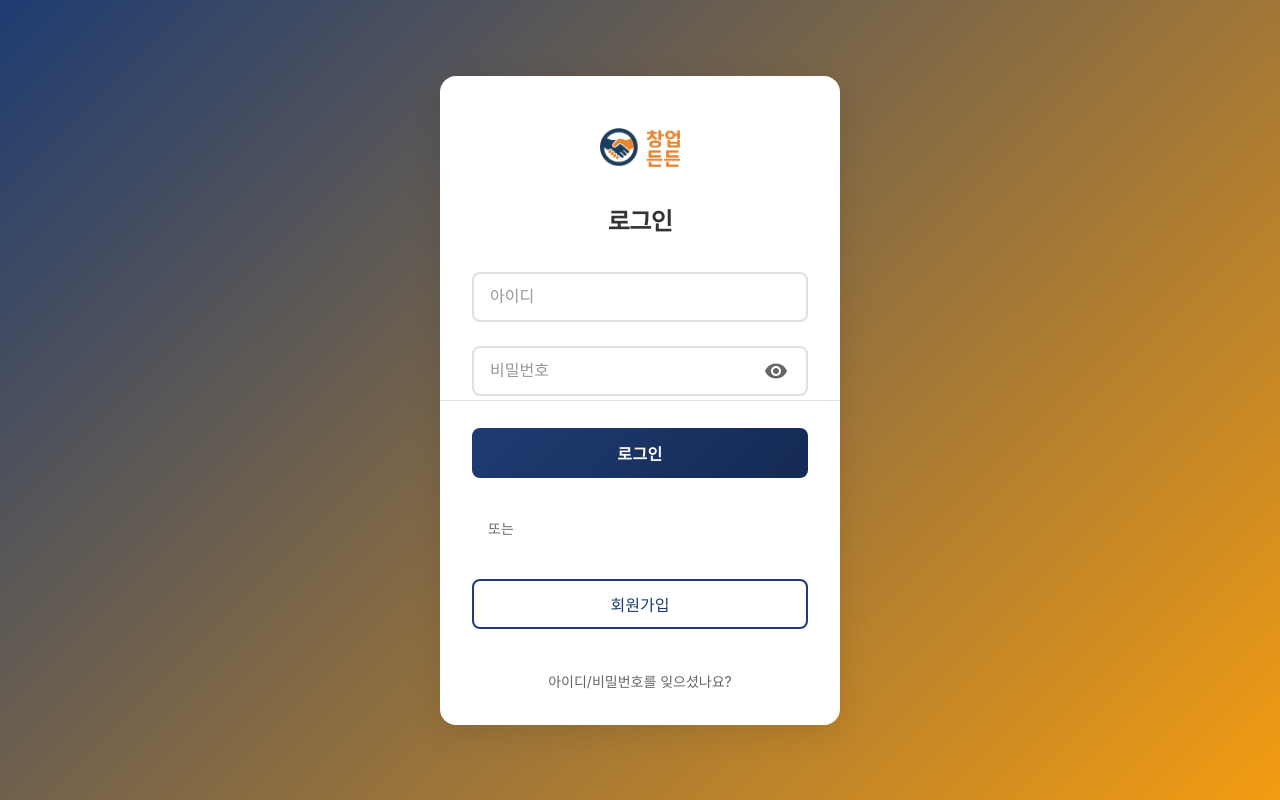
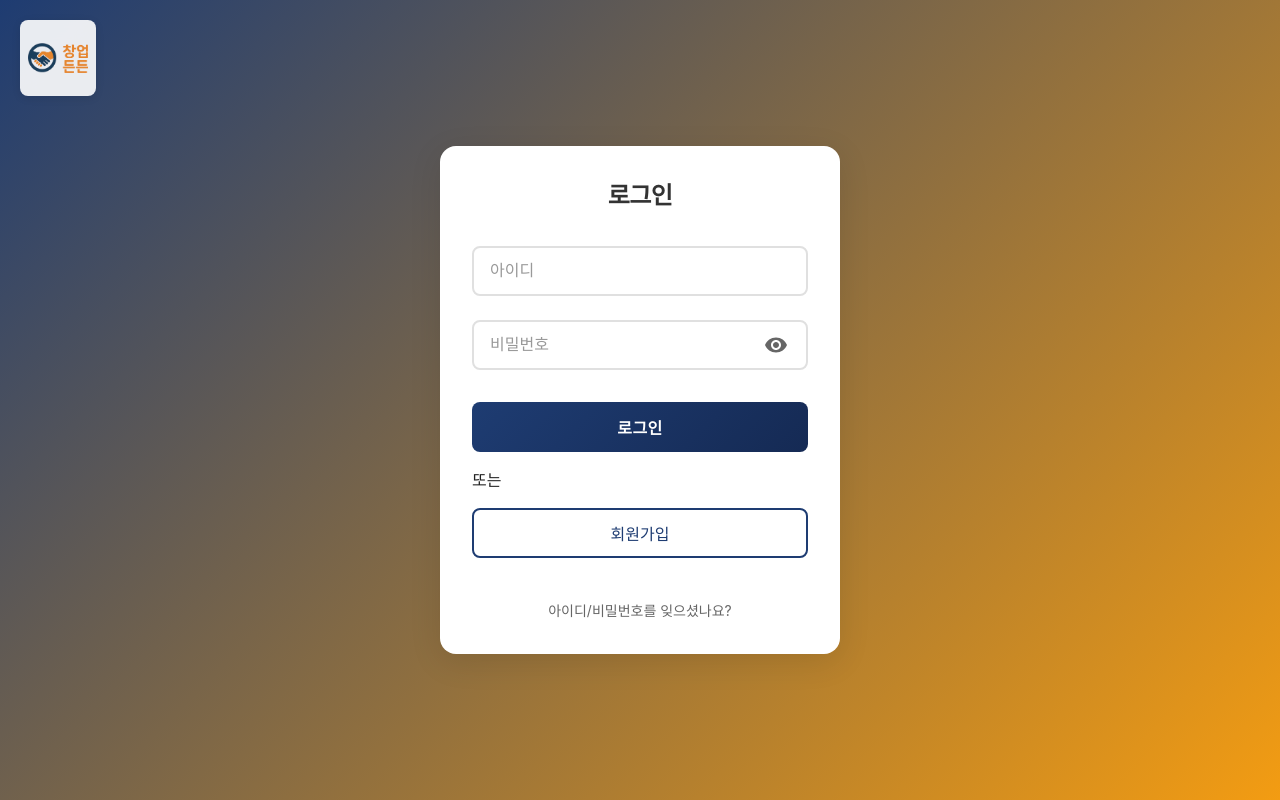
Before and after one commit to jungbal/Startup_Support_Web_Service, a React (Vite) app in the folder reactworkspace/startup_web_service/: page /login in a window 1280 px wide. Built offline with nearby package versions, Linux system fonts and the light colour scheme; no server answers; a small style sheet from the web is missing; what ag-grid-community would draw is missing.

Commit message:
로그인, 회원가입, 아이디/비밀번호 찾기 페이지에서 메인으로 이동 로고 추가

```diff
--- a/reactworkspace/startup_web_service/src/components/mypage/PasswordChange.jsx
+++ b/reactworkspace/startup_web_service/src/components/mypage/PasswordChange.jsx
@@ -44,7 +44,7 @@ const schema = yup.object({
 });
 
 function PasswordChange() {
-  const { loginMember, setIsLogined, setLoginMember, setAccessToken, setRefreshToken } = useAuthStore();
+  const { loginMember, logout } = useAuthStore();
   const navigate = useNavigate();
   const [loading, setLoading] = useState(false);
   const [showPasswords, setShowPasswords] = useState({
@@ -117,7 +117,7 @@ function PasswordChange() {
       userPw: data.currentPassword,
     })
     .then(function(checkResponse) {
-      // 팀원들이 배운 방식: response.data에서 확인
+      // response.data에서 확인
       if (checkResponse.data && checkResponse.data.alertIcon !== 'success' || !checkResponse.data?.resData) {
         toast.error('현재 비밀번호가 일치하지 않습니다.');
         setLoading(false);
@@ -132,7 +132,7 @@ function PasswordChange() {
     })
     .then(function(updateResponse) {
       if (updateResponse) {
-        // 팀원들이 배운 방식: response.data에서 확인
+        // response.data에서 확인
         if (updateResponse.data && updateResponse.data.alertIcon === 'success') {
           // 비밀번호 변경 성공 시 알림 후 로그인 정보 초기화
           Swal.fire({
@@ -141,11 +141,8 @@ function PasswordChange() {
             icon: 'success',
             confirmButtonText: '확인',
           }).then(() => {
-            // 로그인 정보를 초기화
-            setIsLogined(false);
-            setLoginMember(null);
-            setAccessToken(null);
-            setRefreshToken(null);
+            // 완전한 로그아웃 처리
+            logout();
 
             // 로그인 페이지로 이동
             navigate('/login');
--- a/reactworkspace/startup_web_service/src/components/mypage/ProfileEdit.jsx
+++ b/reactworkspace/startup_web_service/src/components/mypage/ProfileEdit.jsx
@@ -125,7 +125,7 @@ function ProfileEdit() {
     }
   }, [loginMember?.userId, reset]); // setLoginMember 제거하여 무한 루프 방지
 
-  // 팀원들이 배운 방식: function 선언문 + .then/.catch
+  // function 선언문 + .then/.catch
   function fetchUserInfo() {
     if (!loginMember?.userId) {
       return;
@@ -133,7 +133,7 @@ function ProfileEdit() {
 
     getMemberInfo(loginMember.userId)
       .then(function(response) {
-        // 팀원들이 배운 방식: response.data에서 직접 확인
+        // response.data에서 직접 확인
         if (response.data && response.data.alertIcon === 'success' && response.data.resData) {
           const userData = response.data.resData;
 
--- a/reactworkspace/startup_web_service/src/pages/Home.jsx
+++ b/reactworkspace/startup_web_service/src/pages/Home.jsx
@@ -3,7 +3,7 @@ import { useNavigate } from 'react-router-dom';
 import useAuthStore from '../store/authStore';
 
 const Home = () => {
-  const { loginMember, logout, isLogined } = useAuthStore();
+  const { loginMember, isLogined } = useAuthStore();
   const navigate = useNavigate();
 
   const handleMyPageClick = () => {
--- a/reactworkspace/startup_web_service/src/pages/Login.jsx
+++ b/reactworkspace/startup_web_service/src/pages/Login.jsx
@@ -12,6 +12,7 @@ import useAuthStore from '../store/authStore';
 // CSS 파일 import
 import '../styles/common.css';
 import '../styles/login.css';
+
 
 // 유효성 검사 스키마
 const schema = yup.object({
@@ -86,11 +87,16 @@ function Login() {
 
   return (
     <div className="login-container">
+      <div className="login-header-logo">
+        <div
+          className="login-logo-clickable"
+          onClick={function() { navigate('/home'); }}
+        >
+          <Logo />
+        </div>
+      </div>
       <div className="login-paper">
         <div className="login-header">
-          <div className="login-logo">
-            <Logo size="large" />
-          </div>
           <h1 className="login-title">로그인</h1>
         </div>
 
--- a/reactworkspace/startup_web_service/src/styles/findaccount.css
+++ b/reactworkspace/startup_web_service/src/styles/findaccount.css
@@ -1,4 +1,31 @@
 /* 계정 찾기 페이지 스타일 */
+
+/* 계정 찾기 페이지 헤더 로고 - 좌측 상단 고정 위치 */
+.findaccount-header-logo {
+  position: fixed;                      /* 고정 위치 */
+  top: 20px;                           /* 상단에서 20px */
+  left: 20px;                          /* 좌측에서 20px */
+  z-index: 1000;                       /* 다른 요소 위에 표시 */
+}
+
+/* 클릭 가능한 로고 컨테이너 */
+.findaccount-logo-clickable {
+  cursor: pointer;                      /* 마우스 포인터 */
+  transition: all var(--transition-fast); /* 부드러운 전환 */
+  padding: 8px;                        /* 클릭 영역 확보 */
+  border-radius: var(--border-radius); /* 둥근 모서리 */
+  background-color: rgba(255, 255, 255, 0.9); /* 반투명 흰색 배경 */
+  backdrop-filter: blur(10px);         /* 배경 블러 효과 */
+  box-shadow: 0 2px 8px rgba(0, 0, 0, 0.1); /* 가벼운 그림자 */
+}
+
+/* 로고 hover 효과 */
+.findaccount-logo-clickable:hover {
+  transform: scale(1.05);              /* 약간 확대 */
+  background-color: rgba(255, 255, 255, 1); /* 불투명 흰색 배경 */
+  box-shadow: 0 4px 16px rgba(0, 0, 0, 0.15); /* 진한 그림자 */
+}
+
 .findaccount-container {
   min-height: 100vh;
   display: flex;
@@ -180,3 +207,34 @@
   font-size: 12px;
   color: #f57c00;
 }
+
+/* 모바일 반응형 스타일 */
+@media (max-width: 768px) {
+  .findaccount-container {
+    padding: 15px;
+  }
+
+  .findaccount-paper {
+    padding: 30px;
+  }
+}
+
+@media (max-width: 480px) {
+  .findaccount-container {
+    padding: 10px;
+  }
+
+  .findaccount-paper {
+    padding: 20px;
+  }
+
+  /* 모바일에서 로고 위치 및 크기 조정 */
+  .findaccount-header-logo {
+    top: 15px;
+    left: 15px;
+  }
+
+  .findaccount-logo-clickable {
+    padding: 6px;
+  }
+}
--- a/reactworkspace/startup_web_service/src/styles/login.css
+++ b/reactworkspace/startup_web_service/src/styles/login.css
@@ -2,6 +2,32 @@
    로그인 페이지 전용 CSS 스타일
    Login.jsx 컴포넌트에서 사용되는 모든 스타일 정의
    ============================================== */
+
+/* 로그인 페이지 헤더 로고 - 좌측 상단 고정 위치 */
+.login-header-logo {
+  position: fixed;                      /* 고정 위치 */
+  top: 20px;                           /* 상단에서 20px */
+  left: 20px;                          /* 좌측에서 20px */
+  z-index: 1000;                       /* 다른 요소 위에 표시 */
+}
+
+/* 클릭 가능한 로고 컨테이너 */
+.login-logo-clickable {
+  cursor: pointer;                      /* 마우스 포인터 */
+  transition: all var(--transition-fast); /* 부드러운 전환 */
+  padding: 8px;                        /* 클릭 영역 확보 */
+  border-radius: var(--border-radius); /* 둥근 모서리 */
+  background-color: rgba(255, 255, 255, 0.9); /* 반투명 흰색 배경 */
+  backdrop-filter: blur(10px);         /* 배경 블러 효과 */
+  box-shadow: 0 2px 8px rgba(0, 0, 0, 0.1); /* 가벼운 그림자 */
+}
+
+/* 로고 hover 효과 */
+.login-logo-clickable:hover {
+  transform: scale(1.05);              /* 약간 확대 */
+  background-color: rgba(255, 255, 255, 1); /* 불투명 흰색 배경 */
+  box-shadow: 0 4px 16px rgba(0, 0, 0, 0.15); /* 진한 그림자 */
+}
 
 /* 로그인 페이지 전체 컨테이너 - 전체 화면을 차지하며 중앙 정렬 */
 .login-container {
@@ -177,35 +203,6 @@
   box-shadow: none;                     /* 그림자 제거 */
 }
 
-/* 구분선 컨테이너 */
-.login-divider {
-  display: flex;                        /* 플렉스 컨테이너 */
-  align-items: center;                  /* 세로 중앙 정렬 */
-  margin: var(--spacing-lg) 0;          /* 상하 여백 24px */
-  text-align: center;                   /* 텍스트 중앙 정렬 */
-}
-
-/* 구분선 텍스트 스타일 */
-.login-divider span {
-  background-color: var(--background-white); /* 흰색 배경 */
-  color: var(--text-secondary);         /* 보조 텍스트 색상 */
-  padding: 0 var(--spacing-md);         /* 좌우 패딩 */
-  font-size: var(--font-size-sm);      /* 작은 글자 크기 */
-  position: relative;                   /* 가상 요소 위치 기준 */
-  z-index: 1;                           /* 선 위에 표시 */
-}
-
-/* 구분선 스타일 (가상 요소 사용) */
-.login-divider::before {
-  content: '';                          /* 빈 내용 */
-  position: absolute;                   /* 절대 위치 */
-  top: 50%;                             /* 세로 중앙 */
-  left: 0;                              /* 왼쪽 끝부터 */
-  right: 0;                             /* 오른쪽 끝까지 */
-  height: 1px;                          /* 선 두께 */
-  background-color: var(--border-color); /* 연한 회색 선 */
-}
-
 /* 회원가입 버튼 스타일 */
 .signup-button {
   width: 100%;                          /* 전체 너비 */
@@ -293,4 +290,14 @@
   .login-title {
     font-size: var(--font-size-md);     /* 제목 크기 더 감소 */
   }
+
+  /* 모바일에서 로고 위치 및 크기 조정 */
+  .login-header-logo {
+    top: 15px;                          /* 상단 여백 감소 */
+    left: 15px;                         /* 좌측 여백 감소 */
+  }
+
+  .login-logo-clickable {
+    padding: 6px;                       /* 패딩 감소 */
+  }
 }
--- a/reactworkspace/startup_web_service/src/styles/signup.css
+++ b/reactworkspace/startup_web_service/src/styles/signup.css
@@ -1,4 +1,31 @@
 /* 회원가입 페이지 스타일 */
+
+/* 회원가입 페이지 헤더 로고 - 좌측 상단 고정 위치 */
+.signup-header-logo {
+  position: fixed;                      /* 고정 위치 */
+  top: 20px;                           /* 상단에서 20px */
+  left: 20px;                          /* 좌측에서 20px */
+  z-index: 1000;                       /* 다른 요소 위에 표시 */
+}
+
+/* 클릭 가능한 로고 컨테이너 */
+.signup-logo-clickable {
+  cursor: pointer;                      /* 마우스 포인터 */
+  transition: all var(--transition-fast); /* 부드러운 전환 */
+  padding: 8px;                        /* 클릭 영역 확보 */
+  border-radius: var(--border-radius); /* 둥근 모서리 */
+  background-color: rgba(255, 255, 255, 0.9); /* 반투명 흰색 배경 */
+  backdrop-filter: blur(10px);         /* 배경 블러 효과 */
+  box-shadow: 0 2px 8px rgba(0, 0, 0, 0.1); /* 가벼운 그림자 */
+}
+
+/* 로고 hover 효과 */
+.signup-logo-clickable:hover {
+  transform: scale(1.05);              /* 약간 확대 */
+  background-color: rgba(255, 255, 255, 1); /* 불투명 흰색 배경 */
+  box-shadow: 0 4px 16px rgba(0, 0, 0, 0.15); /* 진한 그림자 */
+}
+
 .signup-container {
   min-height: 100vh;
   display: flex;
@@ -284,3 +311,35 @@
   background-color: var(--primary-color);
   color: white;
 }
+
+/* 모바일 반응형 스타일 */
+@media (max-width: 768px) {
+  .signup-container {
+    padding: 15px;
+  }
+
+  .signup-paper {
+    padding: 30px;
+  }
+}
+
+@media (max-width: 480px) {
+  .signup-container {
+    padding: 10px;
+  }
+
+  .signup-paper {
+    padding: 20px;
+    margin: 10px 0;
+  }
+
+  /* 모바일에서 로고 위치 및 크기 조정 */
+  .signup-header-logo {
+    top: 15px;
+    left: 15px;
+  }
+
+  .signup-logo-clickable {
+    padding: 6px;
+  }
+}
```
Also changed, not shown: reactworkspace/startup_web_service/src/pages/FindAccount.jsx (+12 -7 lines), reactworkspace/startup_web_service/src/pages/SignUp.jsx (+14 -9 lines).
